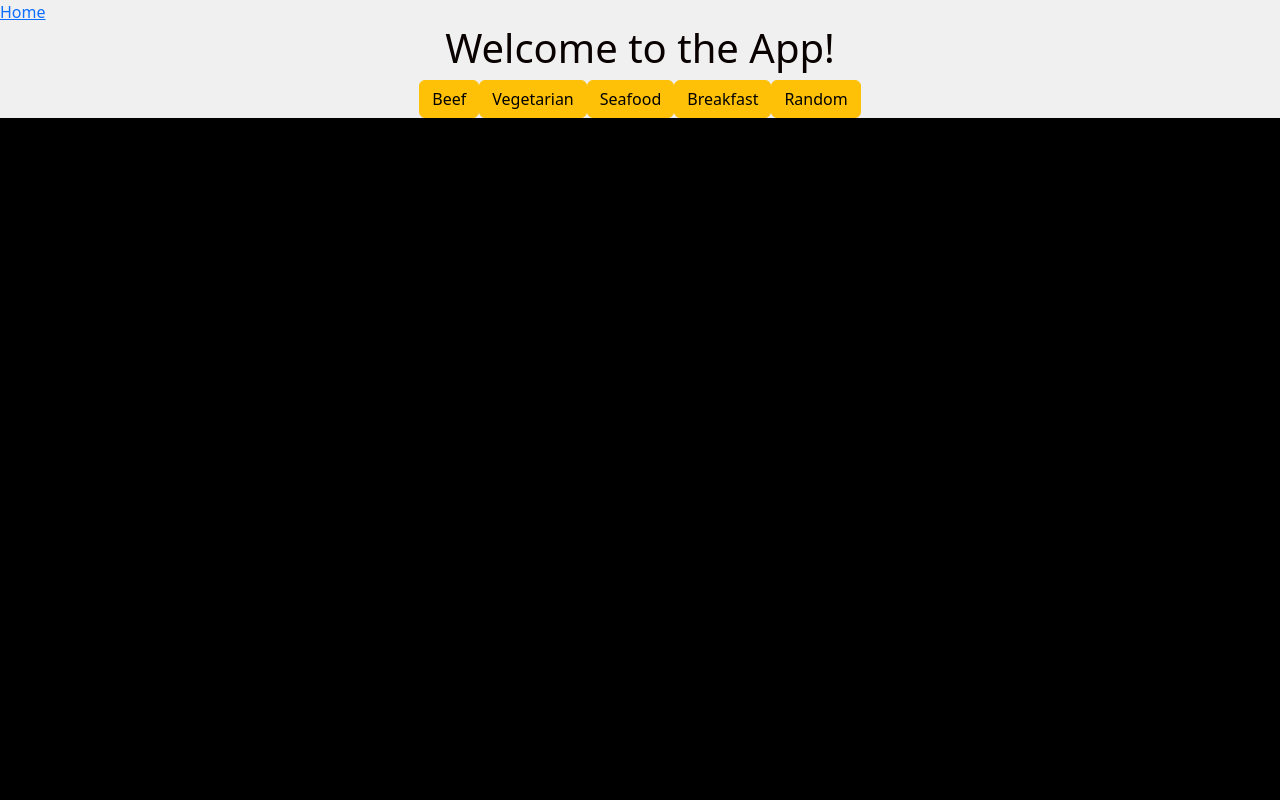
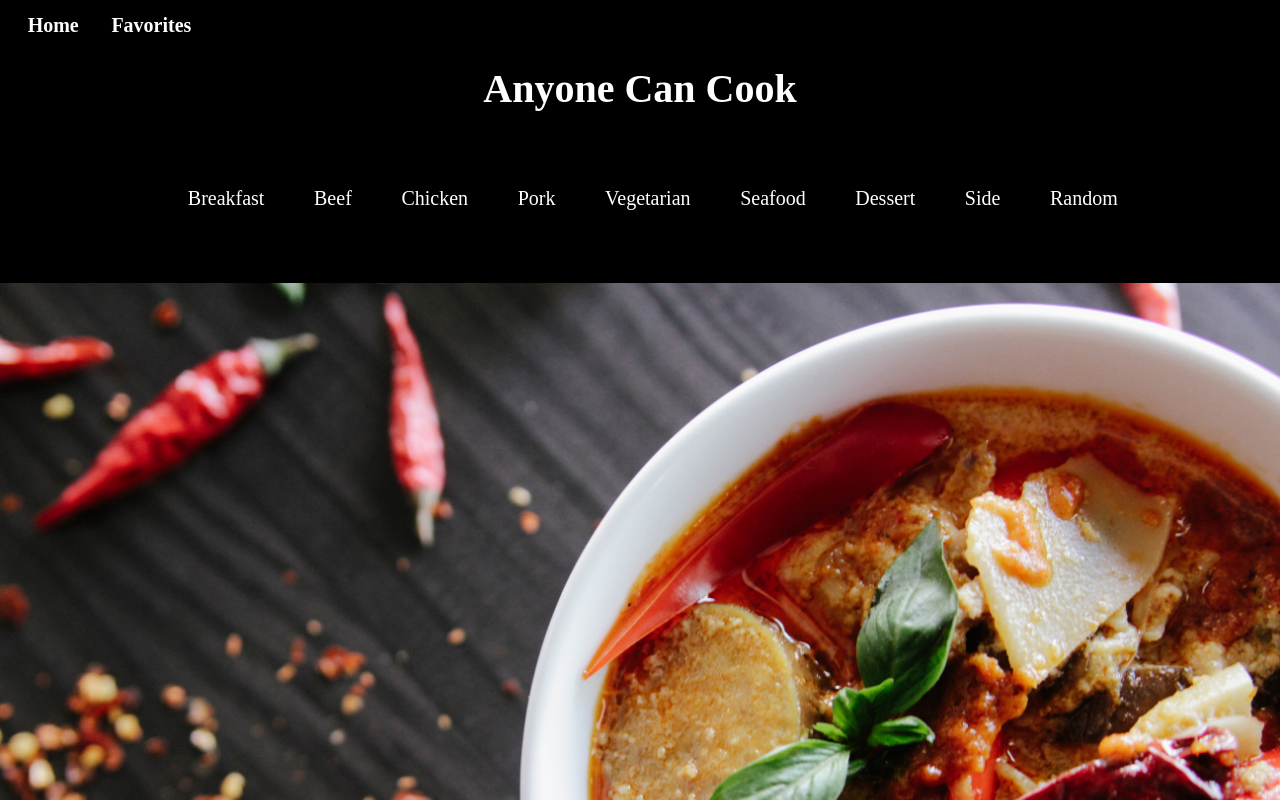
Before and after one commit to alexisIvanAvila/milestone_project_2, a React (Create React App) app: page / in a window 1280 px wide. Shown: the top 800 px of the page. Built offline with nearby package versions, Linux system fonts and the light colour scheme; no server answers.

Commit message:
worked on styling and set up most of app

```diff
--- a/src/App.css
+++ b/src/App.css
@@ -1,15 +1,54 @@
+.title, p, h1, h2, h3, .homebttns, .navBar {
+  font-family: 'Asp-font-old';
+  font-style: normal;
+  font-weight: 300;
+  src: url('chrome-extension://mbckjcfnjmoiinpgddefodcighgikkgn/common/ui/fonts/open-sans/open-sans-v15-latin_latin-ext-300.eot');
+}
+
 .App {
   /* background-color: black; */
   text-align: center;
-  background-color: #f0f0f0;
+  background-color: black;
+}
+
+.homebttns {
+  margin-top: 5%;
+  margin-bottom: 5%;
+}
+
+.homebttn {
+  background-color: black !important;
+  border: black !important;
+  color:  white !important;
+  margin-left: 2% !important;
+  font-size: 20px !important;
+}
+
+.homebttn:hover {
+  background-color: #985829 !important;
+}
+
+.navBar{
+  background-color:black !important;
+  margin-left: 15% !important;
+  color: white !important;
+  text-decoration: none !important;
+  font-weight: 600 !important;
+  padding: 5px 5px 5px 5px !important;
+  border-radius: 2px !important;
+  font-size: 20px !important;
+}
+
+.navBar:hover {
+  background-color: #985829 !important;
 }
 
 html{
   background-color: #000000;
 }
 
-h1{
-  color: rgb(9, 0, 0);
+h1, h2, h3{
+  color: white;
   }
 
   ul {
@@ -38,8 +77,25 @@ img {
 	font: inherit;
 	cursor: pointer;
 	outline: inherit;
+  margin-top: 7%;
 }
 
-img:hover{
-  width: 325px;
+.imgbutton:hover{
+  width: 275px;
 }
+
+.apiImg {
+  margin-top: 5%;
+}
+
+.paragraph {
+  margin: auto;
+  display: flex;
+  justify-content: center;
+  align-items: center;
+  font-size: 17.5px;
+}
+
+.foodImg {
+  margin-top: 3%;
+}
--- a/src/App.js
+++ b/src/App.js
@@ -17,8 +17,12 @@ function App() {
             <Route exact path='/' element={<Home/>}/>
             <Route exact path='/vegetarian' element={<BaseFoodSelection foodType="Vegetarian" />}/>
             <Route exact path='/beef' element={<BaseFoodSelection foodType="Beef" />}/>
+            <Route exact path='/chicken' element={<BaseFoodSelection foodType="Chicken" />}/>
             <Route exact path='/breakfast' element={<BaseFoodSelection foodType="Breakfast" />}/>
             <Route exact path='/seafood' element={<BaseFoodSelection foodType="Seafood" />}/>
+            <Route exact path='/dessert' element={<BaseFoodSelection foodType="Dessert" />}/>
+            <Route exact path='/pork' element={<BaseFoodSelection foodType="Pork" />}/>
+            <Route exact path='/side' element={<BaseFoodSelection foodType="Side" />}/>
             <Route exact path='/random' element={<Random/>} />
             <Route path='/food/:id' element={<Food/>} />
           </Routes>
--- a/src/components/BaseFoodSelection.jsx
+++ b/src/components/BaseFoodSelection.jsx
@@ -32,10 +32,14 @@ function BaseFoodSelection (props) {
 
     return (
         <div>
-            <h2>this is the {props.foodType} page</h2>
-            <ul>
-                {imgArr.map((item, index) => <li key={index}><Link to={'/food/' + mealArr[imgArr.indexOf(item)]} className="imgLink"><img src={item}></img></Link></li>)}
-            </ul>
+            <div>
+              <h2>{props.foodType}</h2>
+            </div>
+            <div className="apiImg">
+              <ul>
+                  {imgArr.map((item, index) => <li key={index}><Link to={'/food/' + mealArr[imgArr.indexOf(item)]} className="imgLink"><img className="imgbutton" src={item}></img></Link></li>)}
+              </ul>
+            </div>
         </div>
     )
 }
--- a/src/components/Food.jsx
+++ b/src/components/Food.jsx
@@ -8,7 +8,7 @@ function Food () {
     const [post, setPost] = useState(null);
 
     useEffect(() => {
-        axios.get("https://www.themealdb.com/api/json/v1/1/lookup.php?i=" + id).then((response) => {
+        axios.get(process.env.REACT_APP_ITEM_URL + id).then((response) => {
             setPost(response.data)
             console.log(response.data)
         });
@@ -18,8 +18,11 @@ function Food () {
 
     return (
         <div>
-        <h1>Your Selected recipe is {post.meals[0].strMeal}</h1>
-        <img src={post.meals[0].strMealThumb}></img>
+        <h1>{post.meals[0].strMeal}</h1>
+        <img className="foodImg" src={post.meals[0].strMealThumb}></img>
+            <div>
+                <p className='paragraph' style={{color: 'white', width: '75%'}}>{post.meals[0].strInstructions}</p>
+            </div>
         </div>
     )
 }
--- a/src/components/Home.jsx
+++ b/src/components/Home.jsx
@@ -1,26 +1,42 @@
 import Button from "react-bootstrap/Button"
 import { Link } from "react-router-dom"
+import img from "./assets/food.jpg"
 
 function Home () {
     return (
         <div>
-            <h1>Welcome to the App!</h1>
+            <h1 className='title' style={{fontWeight: '800'}}>Anyone Can Cook</h1>
             <div className="homebttns">
+                <Link to="/breakfast">
+                    <Button className="homebttn" variant="warning">Breakfast</Button>{''}
+                </Link>
                 <Link to='/beef'>
-                    <Button variant="warning">Beef</Button>{''}
+                    <Button className="homebttn" variant="warning">Beef</Button>{''}
+                </Link>
+                <Link to="/chicken">
+                    <Button className="homebttn" variant="warning">Chicken</Button>{''}
+                </Link>
+                <Link to="/pork">
+                    <Button className="homebttn" variant="warning">Pork</Button>{''}
                 </Link>
                 <Link to="/vegetarian">
-                    <Button variant="warning">Vegetarian</Button>{''}
+                    <Button className="homebttn" variant="warning">Vegetarian</Button>{''}
                 </Link>
                 <Link to="/seafood">
-                    <Button variant="warning">Seafood</Button>{''}
+                    <Button className="homebttn" variant="warning">Seafood</Button>{''}
                 </Link>
-                <Link to="/breakfast">
-                    <Button variant="warning">Breakfast</Button>{''}
+                <Link to="/dessert">
+                    <Button className="homebttn" variant="warning">Dessert</Button>{''}
+                </Link>
+                <Link to="/side">
+                    <Button className="homebttn" variant="warning">Side</Button>{''}
                 </Link>
                 <Link to="/random">
-                    <Button variant="warning">Random</Button>{''}
+                    <Button className="homebttn" variant="warning">Random</Button>{''}
                 </Link>
+                </div>
+                <div>
+                   <img src={img} style={{width: '100%'}}></img>
                 </div>
         </div>
     )
--- a/src/components/NavBar.jsx
+++ b/src/components/NavBar.jsx
@@ -7,8 +7,9 @@ function NavBar () {
             <Nav
         activeKey="/home"
         onSelect={(selectedKey) => alert(`selected ${selectedKey}`)}>
-            <Nav.Item>
-                <Link to="/" >Home</Link>
+            <Nav.Item style={{marginBottom: '25px', marginTop: '10px'}}>
+                <Link to="/" className="navBar">Home</Link>
+                <Link to="/favorites" className="navBar">Favorites</Link>
             </Nav.Item>
           </Nav>
         </div>
--- a/src/components/Random.jsx
+++ b/src/components/Random.jsx
@@ -17,8 +17,11 @@ function Random () {
 
     return (
         <div>
-            <h2>this is the Random page</h2>
+            <h2>{post.meals[0].strMeal}</h2>
             <img src={post.meals[0].strMealThumb}></img>
+            <div>
+                <p className='paragraph' style={{color: 'white', width: '75%'}}>{post.meals[0].strInstructions}</p>
+            </div>
         </div>
     )
 }
```
Also changed, not shown: src/components/assets/food.jpg (added).
